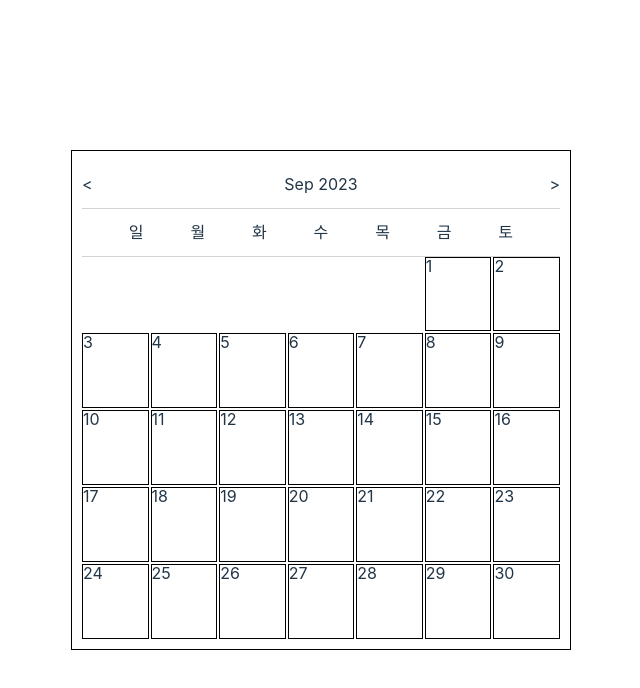
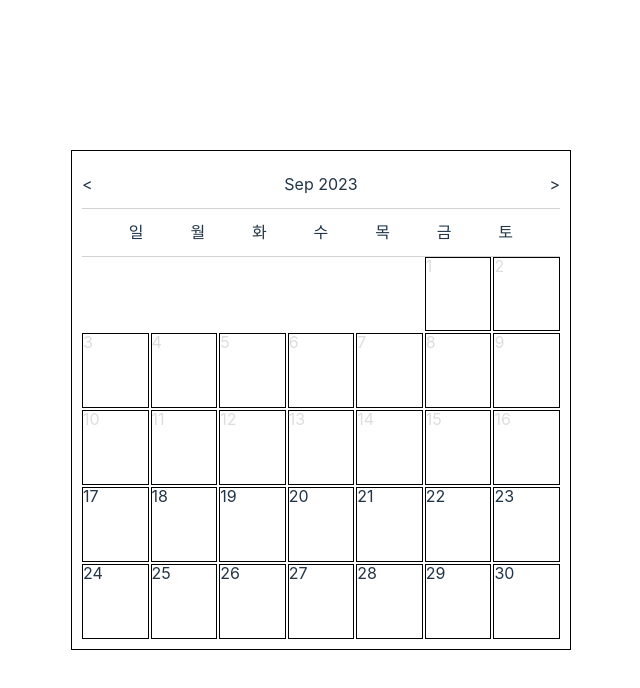
Before and after one commit to JW-Choi-4631/calendar-test, a React (Vite) app: page / in a window 1280 px wide. Shown: the top 688 px of the page, without its empty margins (319-959 px from the left). Built offline with nearby package versions, Linux system fonts and the light colour scheme.

Commit message:
feat: 오늘보다 이전 날짜 색상 변경 적용

```diff
--- a/src/App.jsx
+++ b/src/App.jsx
@@ -119,7 +119,7 @@ function App() {
           <div id="date-list">
             {calendarArray.map((item, index) => {
               if (item === "") return <div key={index} />;
-              return <DayComp key={index} year={year} month={month} day={item} />;
+              return <DayComp key={index} year={year} month={month} day={item} today={today} />;
             })}
           </div>
         </section>
@@ -130,11 +130,23 @@ function App() {
 
 export default App;
 
-function DayComp({ year, month, day }) {
+function DayComp({ year, month, day, today }) {
   const date = new Date(year, month, day);
+  const check = new Date(today.getFullYear(), today.getMonth(), today.getDate());
+
   const onClick = () => {
+    console.log(today, check);
     console.log(date);
   };
+
+  if (date < check) {
+    return (
+      <div className="day" onClick={onClick} style={{ color: "#DDDDDD" }}>
+        {day}
+      </div>
+    );
+  }
+
   return (
     <div className="day" onClick={onClick}>
       {day}
```
